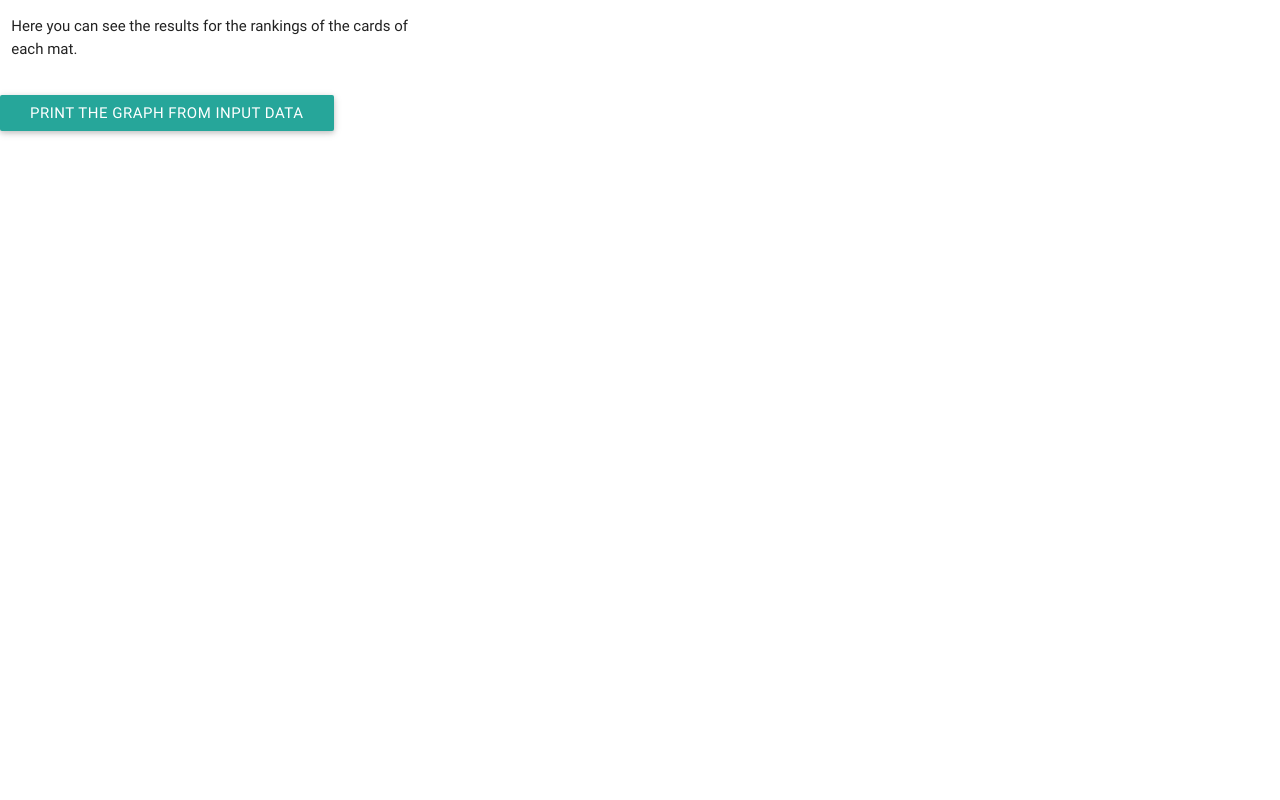
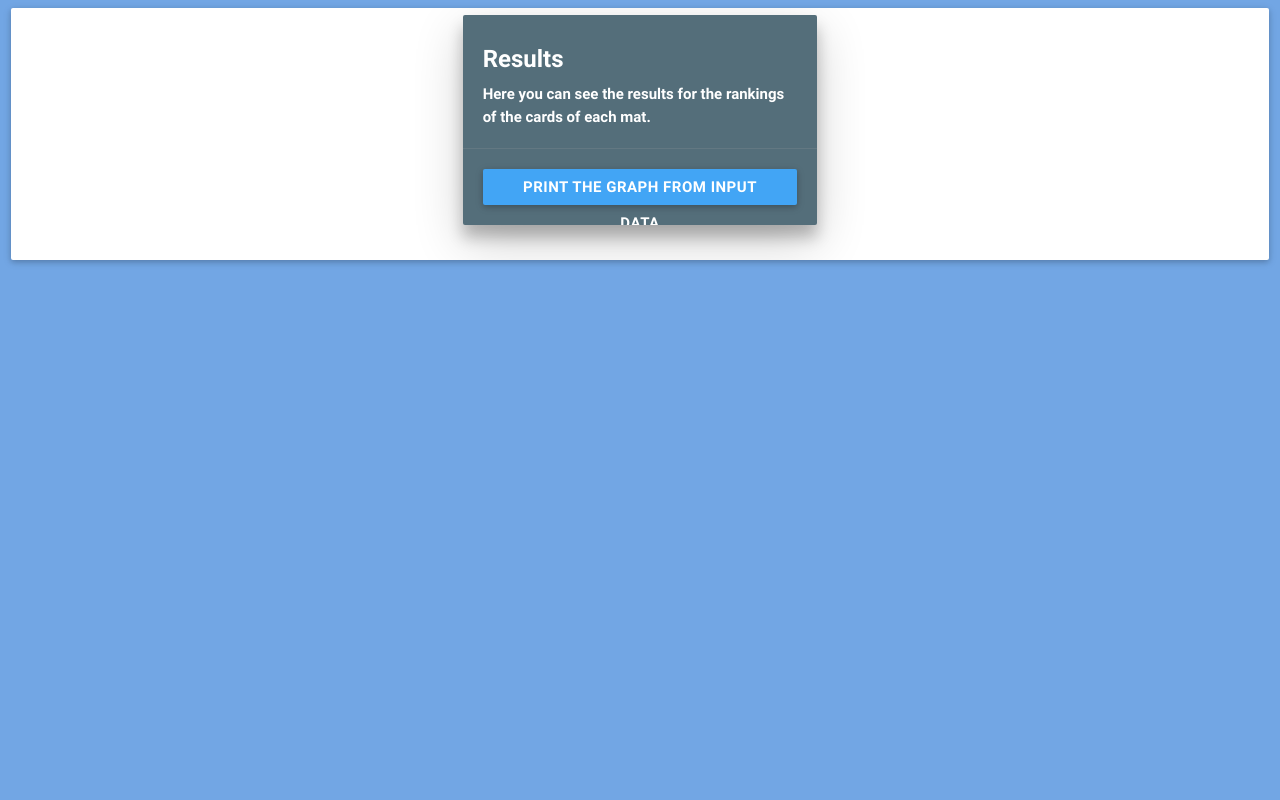
Before and after one commit to Houston2016/team-4, a Django app: page /results/ in a window 1280 px wide. Run offline with Django 3.2, Linux system fonts and the light colour scheme.

Commit message:
Visual Update
Center + Background

```diff
--- a/Neighborhoods/Results/templates/Results/visualization.html
+++ b/Neighborhoods/Results/templates/Results/visualization.html
@@ -55,18 +55,35 @@
 }
 
 </script>
-
+<style type = "text/css">
+    body{
+        background-color: #72A6E4;
+    }
+</style>
 </head>
 <body>
-
-<div id="container">
+<div class = "row">
+    <div class = "col s12">
+        <div class = "card ">
+<div id="container" style="margin-left:auto; margin-right:auto; width:30%">
     <div class="row">
-        <div class="col s4">
-            <p>Here you can see the results for the rankings of the cards of each mat.</p>
+        <div class="col s12">
+            <div class ="card blue-grey darken-1 z-depth-3">
+                <div class="card-content white-text">
+                    <span class ="card-title "> <b>Results<b> </span>
+                    <p> Here you can see the results for the rankings of the cards of each mat. </p>
+                </div>
+                <div class = "card-action ">
+                <button class="btn blue lighten-1" onclick="parseData()">Print the graph from input data</button>
+                </div>
+            </div>
         </div>
     </div>
 </div>
-<button class="btn" onclick="parseData()">Print the graph from input data</button>
+</div>
+</div>
+</div>
+
 
 </body>
 </html>
```
